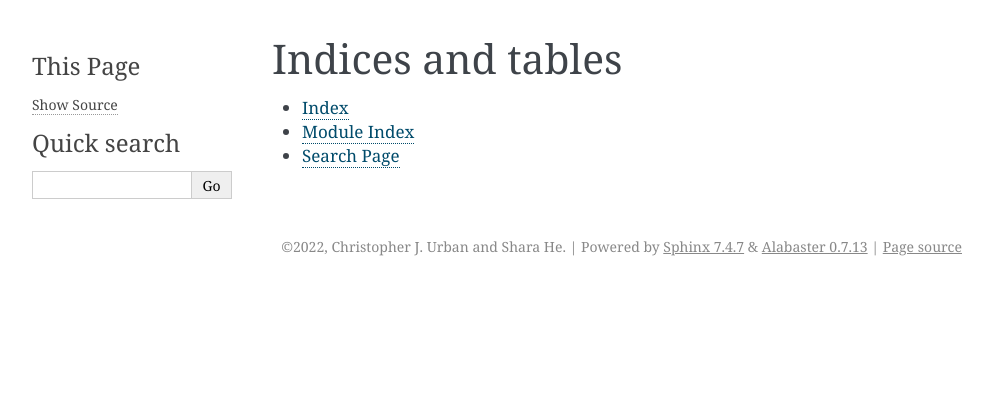
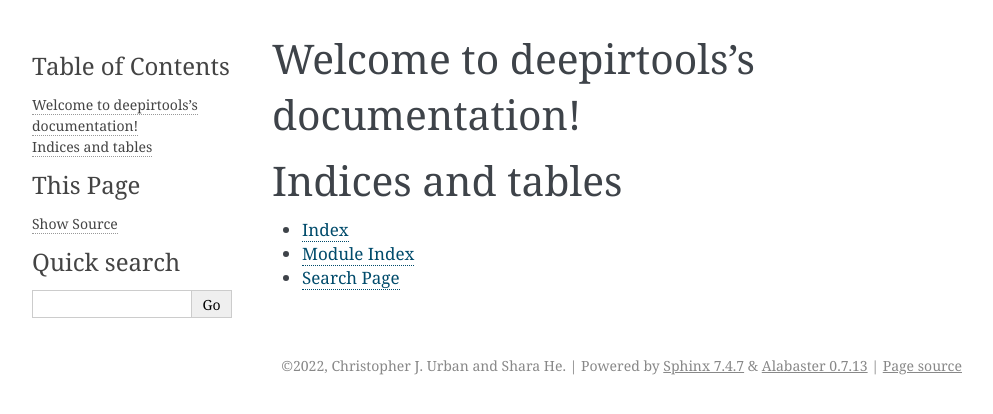
Before and after one commit to cjurban/deepirtools, a Sphinx documentation site: the page built from docs/index.rst, in a window 1280 px wide. Shown: the top 414 px of the page, without its empty margins (148-1141 px from the left). Built offline with Sphinx 7.4.7, drawn with Linux system fonts in a browser that asks for light colours.

Commit message:
Add docs

```diff
--- a/docs/conf.py
+++ b/docs/conf.py
@@ -12,7 +12,7 @@
 #
 # import os
 # import sys
-# sys.path.insert(0, os.path.abspath('..'))
+# sys.path.insert(0, os.path.abspath('.'))
 
 
 # -- Project information -----------------------------------------------------
@@ -30,7 +30,8 @@
 # Add any Sphinx extension module names here, as strings. They can be
 # extensions coming with Sphinx (named 'sphinx.ext.*') or your custom
 # ones.
-extensions = ['sphinx.ext.autodoc']
+extensions = [
+]
 
 # Add any paths that contain templates here, relative to this directory.
 templates_path = ['_templates']
--- a/docs/index.rst
+++ b/docs/index.rst
@@ -1,8 +1,10 @@
 .. deepirtools documentation master file, created by
-   sphinx-quickstart on Wed Aug 17 09:39:52 2022.
+   sphinx-quickstart on Wed Aug 17 12:02:48 2022.
    You can adapt this file completely to your liking, but it should at least
    contain the root `toctree` directive.
 
+Welcome to deepirtools's documentation!
+=======================================
 
 .. toctree::
    :maxdepth: 2
```
